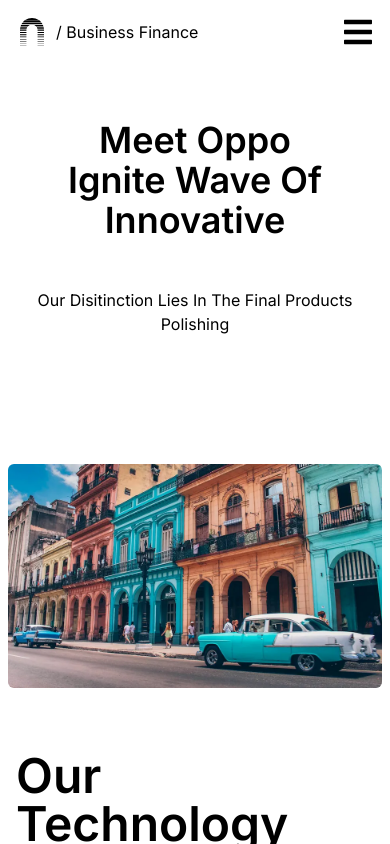
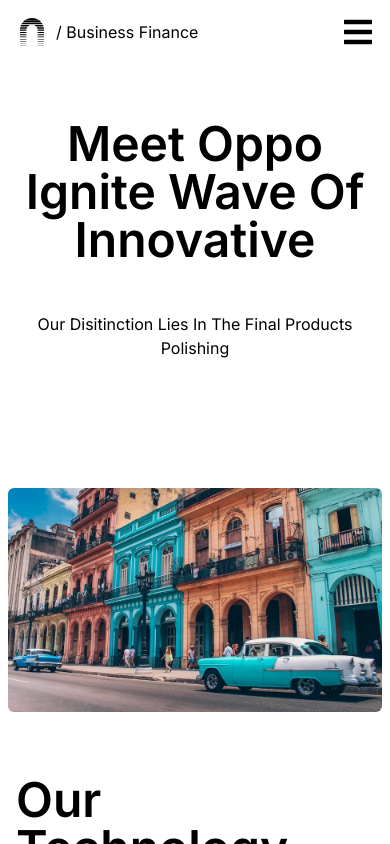
Before and after one commit to YanielFT/avangenio-test, a Next.js app: page / in a window 390 px wide. Shown: the top 844 px of the page. Built offline with nearby package versions, Linux system fonts and the light colour scheme.

Commit message:
Mobile changes

```diff
--- a/src/app/(home)/page.tsx
+++ b/src/app/(home)/page.tsx
@@ -6,7 +6,7 @@
       <section>
         <div className="text-center
         ">
-          <h1 className="text-4xl md font-semibold xl:text-7xl">
+          <h1 className="text-5xl font-semibold xl:text-7xl">
             Meet Oppo <br />
             Ignite <span className="hidden sm:inline" >A Fresh</span>  Wave Of <br className="hidden sm:block" />
             Innovative <span className="hidden sm:inline"> Tech</span>
--- a/src/components/ui/bento/bento.tsx
+++ b/src/components/ui/bento/bento.tsx
@@ -4,7 +4,7 @@
 export const Bento = () => {
   return (
     <div className="flex justify-between items-center mt-32  mx-auto">
-      <div className="sm:basis-[55%] rounded-md overflow-hidden">
+      <div className="sm:basis-[55%] w-full rounded-md overflow-hidden">
         <Image
           className="object-cover w-full h-[14rem] sm:h-[22rem]"
           src="/landscape1.webp"
```
